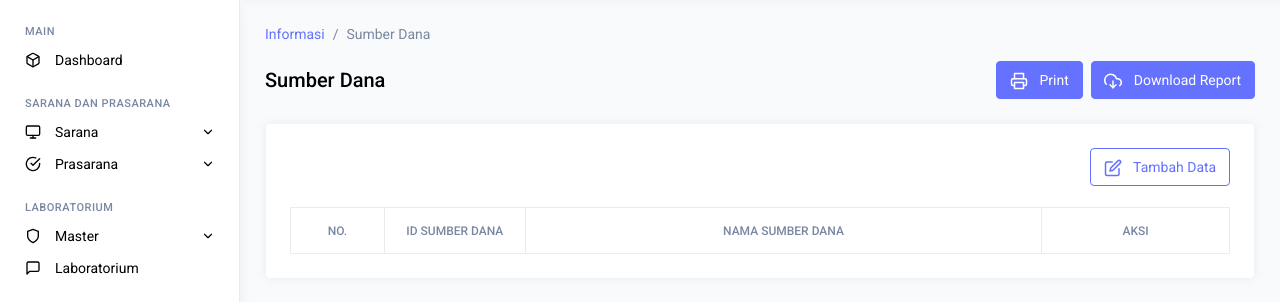
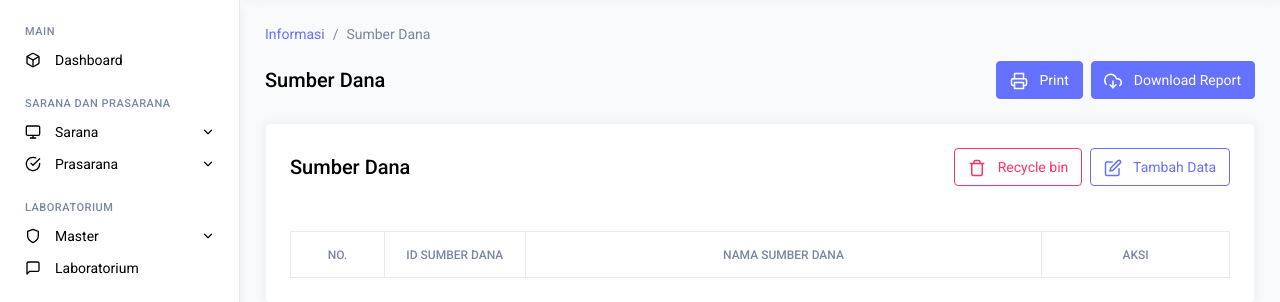
Before and after one commit to putrinabella/project-sapra, a CodeIgniter 4 app: template app/Views/sumberDanaView/index.php in a window 1280 px wide. Shown: the part 61-363 px from the top of the page. Run offline with PHP 8.4 and a stand-in for CodeIgniter, Linux system fonts and the light colour scheme; the template is opened without the code that fills it, so the values that code supplies are empty; some libraries are stand-ins or nearby versions.

Commit message:
Soft delete with Models -tblSumberDana

```diff
--- a/app/Views/sumberDanaView/index.php
+++ b/app/Views/sumberDanaView/index.php
@@ -45,15 +45,24 @@
     <div class="col-12 col-xl-12 grid-margin stretch-card">
         <div class="card overflow-hidden">
             <div class="card-body">
-                <div class="d-flex justify-content-between">
-                    <h1> </h1>
-                    <div class="secion-header-button">
-                        <a href="<?= site_url('sumberDana/new') ?>" class="btn btn-outline-primary btn-icon-text">
+                <div class="d-flex justify-content-between align-items-center flex-wrap grid-margin">
+                    <div>
+                        <h4 class="mb-3 mb-md-0">Sumber Dana</h4>
+                    </div>
+                    <div class="d-flex align-items-center flex-wrap text-nowrap">
+                        <a href="<?= site_url('sumberDana/new') ?>"
+                            class="btn btn-outline-danger btn-icon-text me-2 mb-2 mb-md-0">
+                            <i class=" btn-icon-prepend" data-feather="trash"></i>
+                            Recycle bin
+                        </a>
+                        <a href="<?= site_url('sumberDana/new') ?>"
+                            class="btn btn-outline-primary btn-icon-text mb-2 mb-md-0">
                             <i class="btn-icon-prepend" data-feather="edit"></i>
                             Tambah Data
                         </a>
                     </div>
                 </div>
+
                 <br>
                 <div>
                     <?php if(session()->getFlashdata('success')) :?>
@@ -90,7 +99,7 @@
                             </tr>
                         </thead>
                         <tbody class="py-2">
-                        <?php foreach ($dataSumberDana as $key => $value) : ?>
+                            <?php foreach ($dataSumberDana as $key => $value) : ?>
                             <tr style="padding-top: 10px; padding-bottom: 10px; vertical-align: middle;">
                                 <td class="text-center">
                                     <?=$key + 1?>
@@ -101,13 +110,15 @@
                                 <td class="text-left"><?=$value->namaSumberDana?></td>
                                 <td class="text-center">
                                     <a href="" class="btn btn-secondary btn-icon"> <i data-feather="info"></i></a>
-                                    <a href="<?=site_url('sumberDana/edit/'.$value->idSumberDana) ?>" class="btn btn-primary btn-icon"> <i data-feather="edit-2"></i></a>
-                                        <form action="<?=site_url('sumberDana/delete/'.$value->idSumberDana)?>" method="post" class="d-inline" onsubmit="return confirm('Yakin hapus data?')">
-                                            <?= csrf_field() ?>
-                                            <button  class="btn btn-danger btn-icon">
-                                                <i data-feather="trash"></i>
-                                            </button>
-                                        </form>
+                                    <a href="<?=site_url('sumberDana/edit/'.$value->idSumberDana) ?>"
+                                        class="btn btn-primary btn-icon"> <i data-feather="edit-2"></i></a>
+                                    <form action="<?=site_url('sumberDana/delete/'.$value->idSumberDana)?>"
+                                        method="post" class="d-inline" onsubmit="return confirm('Yakin hapus data?')">
+                                        <?= csrf_field() ?>
+                                        <button class="btn btn-danger btn-icon">
+                                            <i data-feather="trash"></i>
+                                        </button>
+                                    </form>
                                 </td>
                             </tr>
                             <?php endforeach; ?>
```
Also changed, not shown: app/Database/Seeds/IdentitasSaranaSeeder.php (added, +24 -0 lines), app/Models/SumberDanaModels.php (+5 -4 lines), app/Database/Migrations/2023-09-20-131004_User.php (renamed from app/Database/Migrations/2023-09-18-125239_User.php), app/Database/Migrations/2023-09-20-131020_IdentitasSarana.php (renamed from app/Database/Migrations/2023-09-16-154609_IdentitasSarana.php), app/Database/Migrations/2023-09-20-131034_SumberDana.php (renamed from app/Database/Migrations/2023-09-16-161122_SumberDana.php).
